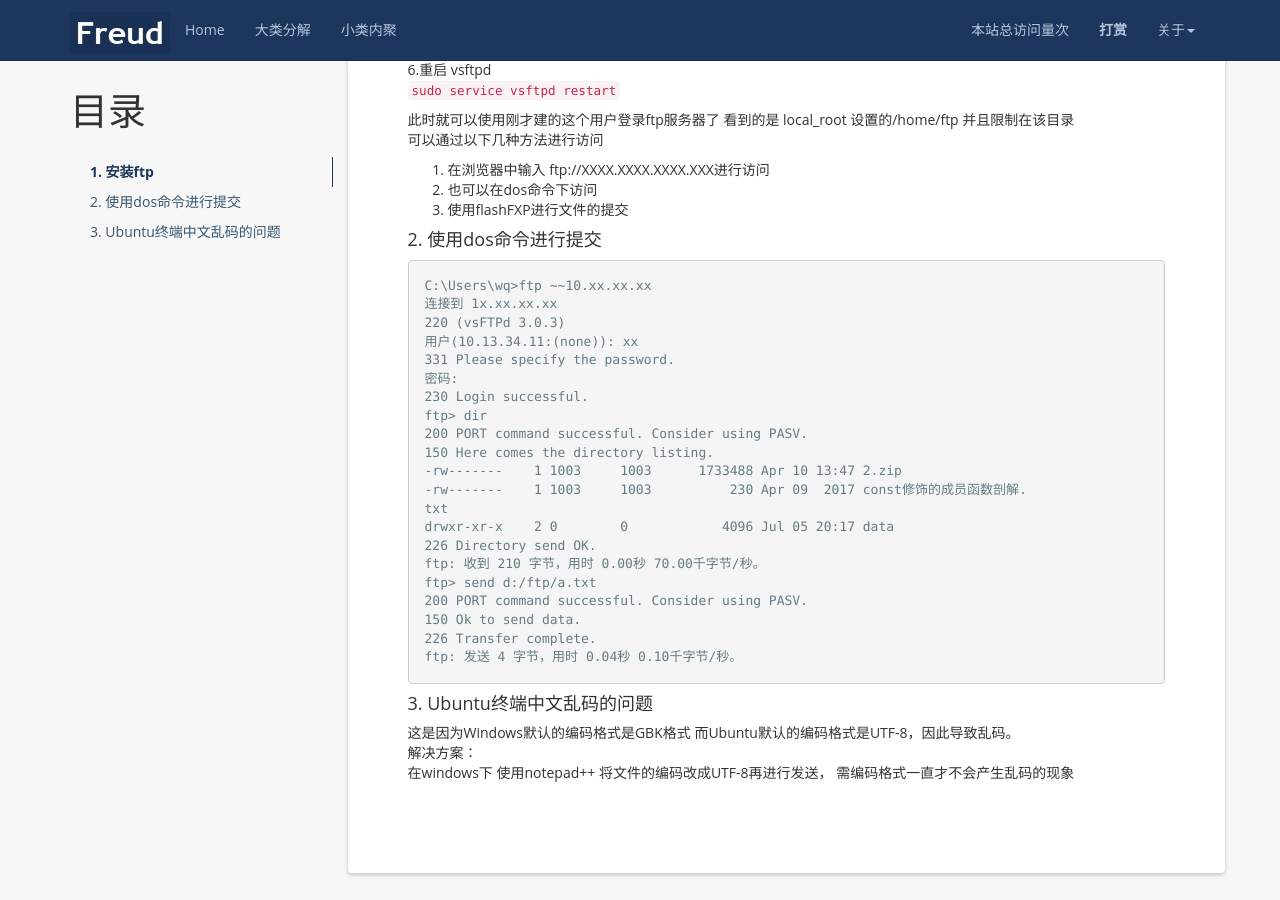
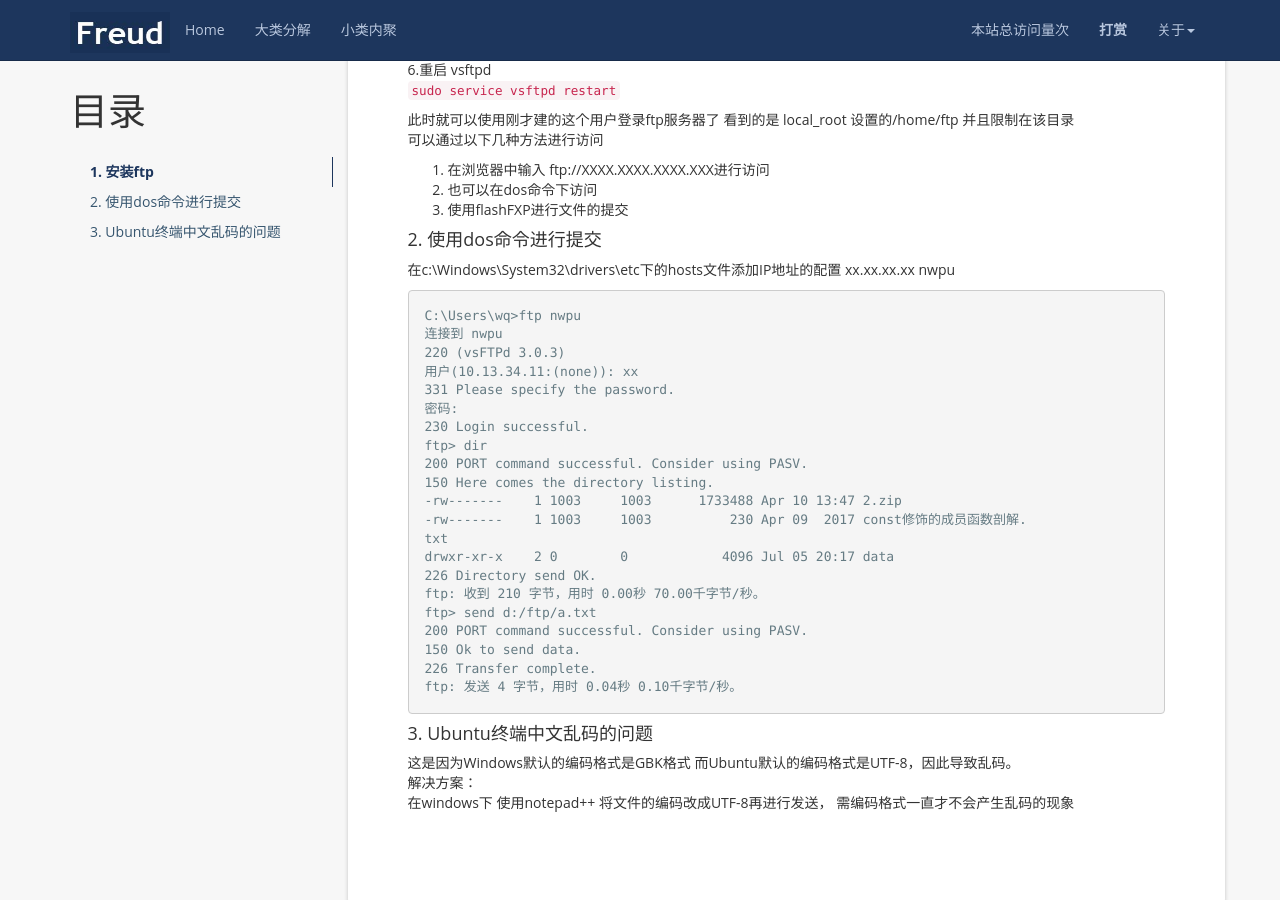
Before and after one commit to WangQi1415/blogLessOrMore, a Jekyll site: the page built from _posts/2018-07-10-build-my-ftp-server.md, in a window 1280 px wide and 900 px high, scrolled down 1065 px. Built offline with Jekyll 4.4.1, drawn with Linux system fonts in a browser that asks for light colours; nearby versions of some CDN libraries; a script that is not in the unit is left out; comment, search, counter and statistics services are not loaded.

Commit message:
build my ftp server

```diff
--- a/_posts/2018-07-10-build-my-ftp-server.md
+++ b/_posts/2018-07-10-build-my-ftp-server.md
@@ -48,8 +48,10 @@ sudo passwd ftpuser</code></pre>
 3. 使用flashFXP进行文件的提交
 
 #### 2. 使用dos命令进行提交
-<pre><code>C:\Users\wq>ftp ~~10.xx.xx.xx
-连接到 1x.xx.xx.xx
+在c:\Windows\System32\drivers\etc下的hosts文件添加IP地址的配置
+xx.xx.xx.xx nwpu
+<pre><code>C:\Users\wq>ftp nwpu
+连接到 nwpu
 220 (vsFTPd 3.0.3)
 用户(10.13.34.11:(none)): xx
 331 Please specify the password.
```
Also changed, not shown: other parts of _posts/2018-07-10-build-my-ftp-server.md (+1 -1 lines), _posts/2018-07-09-use-websocket-com.md (+3 -3 lines), _posts/2018-07-10-build-python-environment.md (added).
